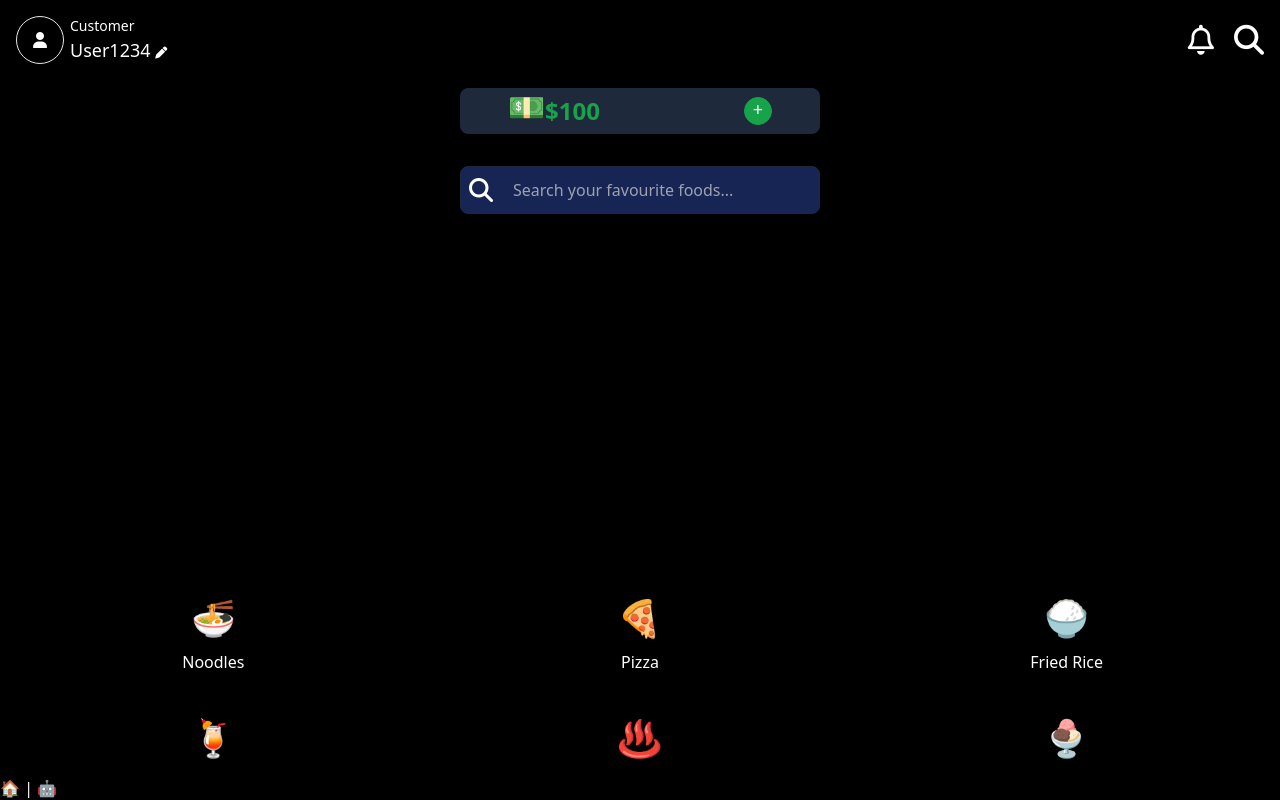
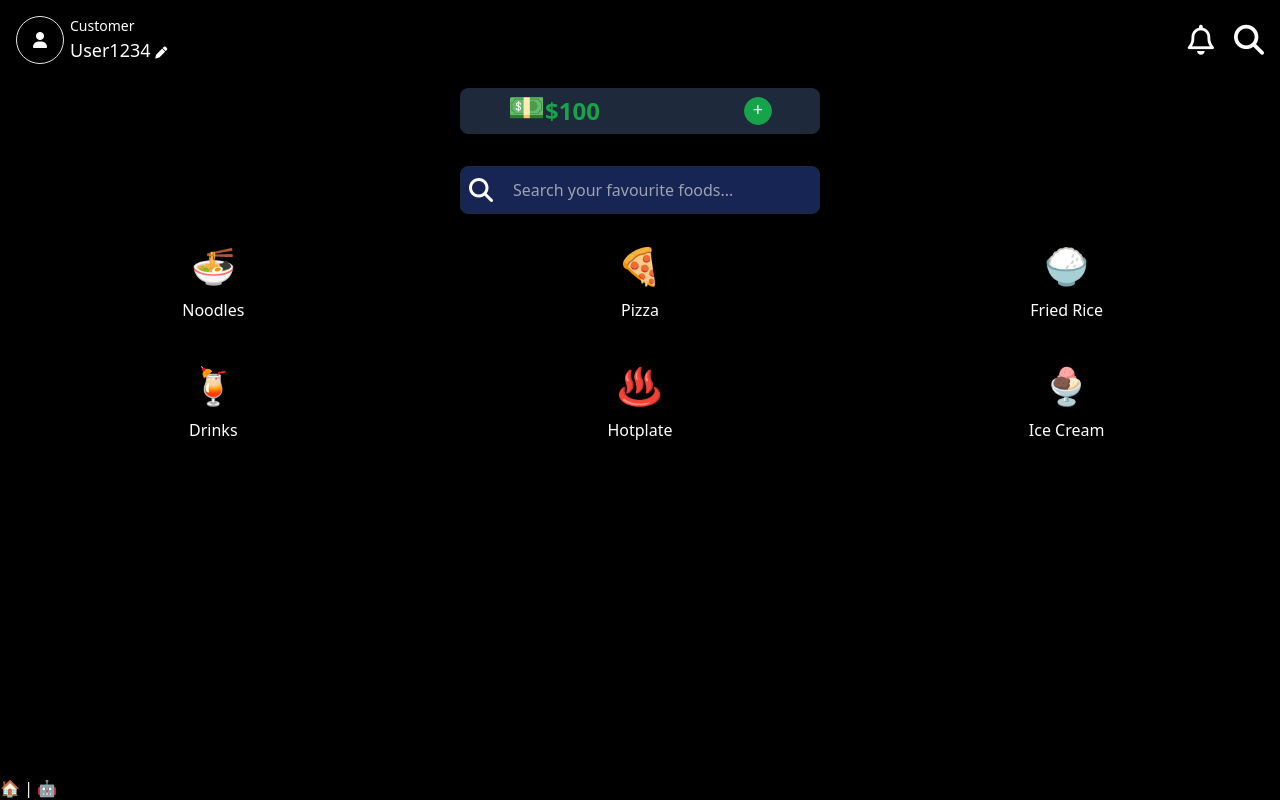
Before and after one commit to mA4rK0/portfolio-Order-Food-App, a React (Vite) app: page / in a window 1280 px wide. Built offline with nearby package versions, Linux system fonts and the light colour scheme.

Commit message:
change back to mt-8.

```diff
--- a/src/components/FoodIcons.jsx
+++ b/src/components/FoodIcons.jsx
@@ -6,7 +6,7 @@ function FoodIcons() {
 
   return (
     <>
-      <section className="text-white grid grid-cols-3 justify-items-center mt-96 gap-y-11">
+      <section className="text-white grid grid-cols-3 justify-items-center mt-8 gap-y-11">
         {categories.map(({ category, icon }, index) => (
           <section key={index}>
             <button>
```
